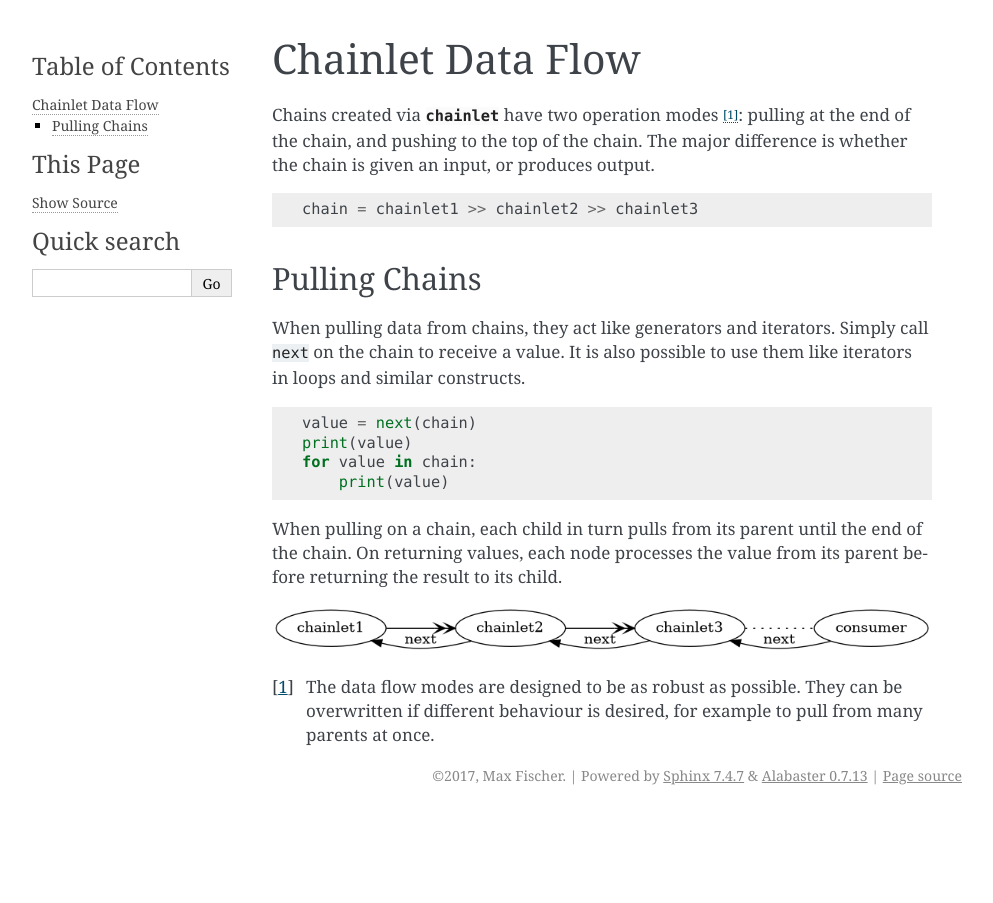
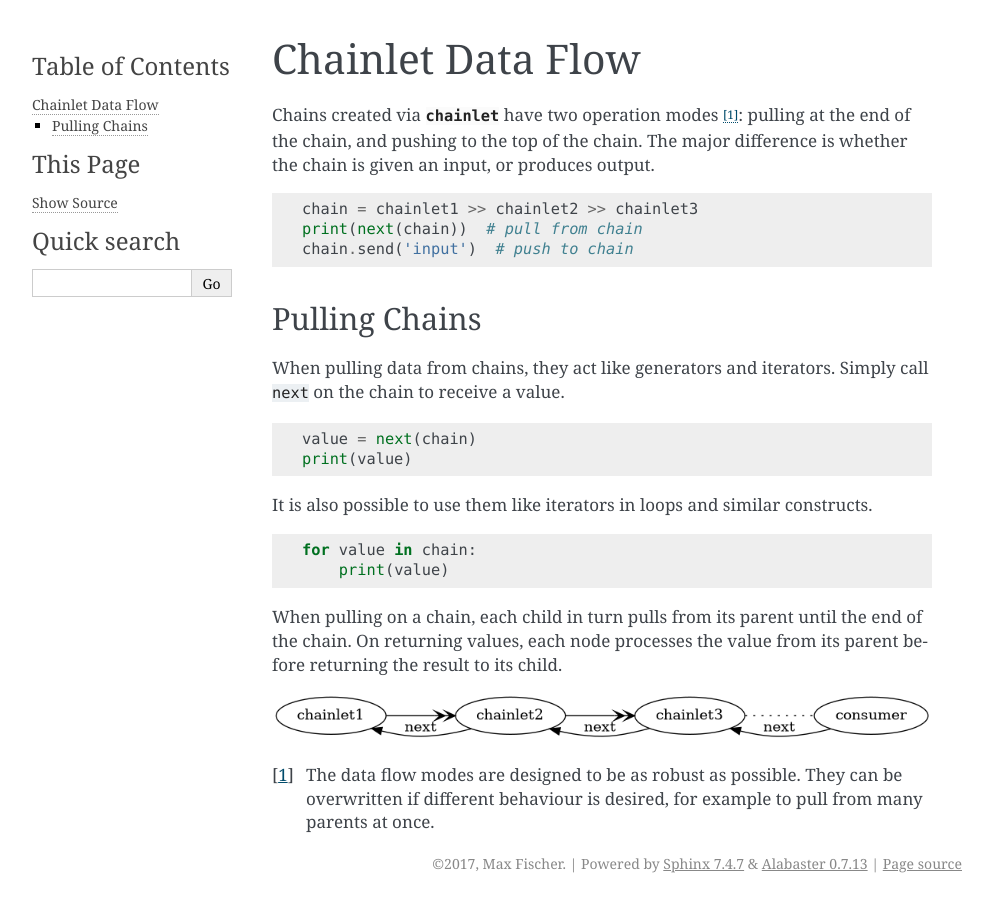
Before and after one commit to maxfischer2781/chainlet, a Sphinx documentation site: the page built from docs/source/chains.rst, in a window 1280 px wide. Shown: the whole page, without its empty margins (148-1141 px from the left). Built offline with Sphinx 7.4.7, drawn with Linux system fonts in a browser that asks for light colours; formulas are drawn with MathJax 3.

Commit message:
expanded docs

```diff
--- a/docs/source/chains.rst
+++ b/docs/source/chains.rst
@@ -8,18 +8,25 @@ The major difference is whether the chain is given an input, or produces output.
 .. code::
 
     chain = chainlet1 >> chainlet2 >> chainlet3
+    print(next(chain))  # pull from chain
+    chain.send('input')  # push to chain
+
 
 Pulling Chains
 --------------
 
 When pulling data from chains, they act like generators and iterators.
 Simply call ``next`` on the chain to receive a value.
-It is also possible to use them like iterators in loops and similar constructs.
 
 .. code::
 
     value = next(chain)
     print(value)
+
+It is also possible to use them like iterators in loops and similar constructs.
+
+.. code::
+
     for value in chain:
         print(value)
 
```
Also changed, not shown: 1 other file.
